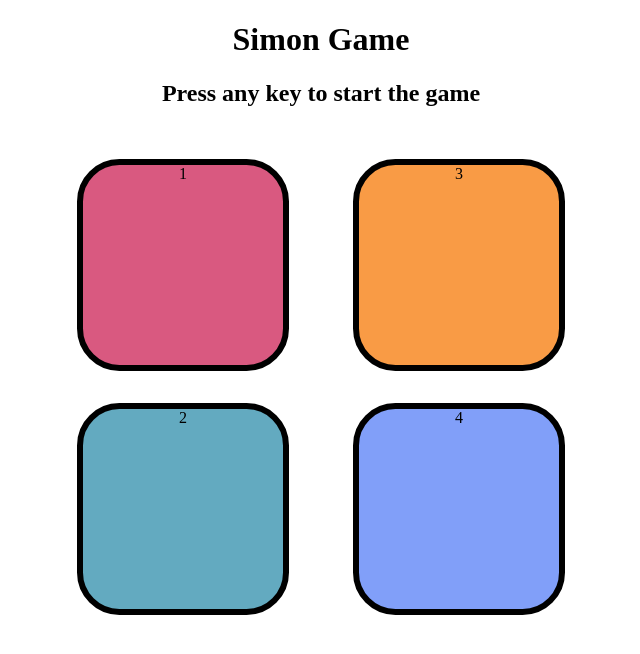
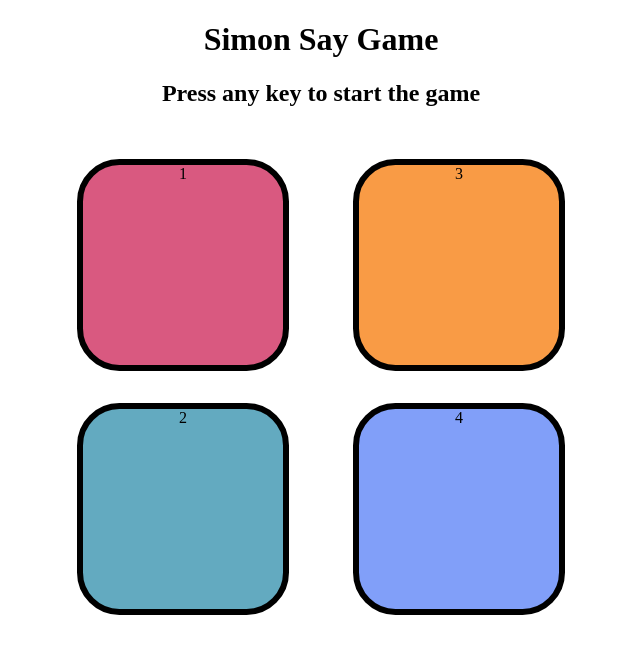
Before and after one commit to Santu-log/Simon_Say_Game, a plain HTML site: page index.html in a window 1280 px wide. Shown: the whole page, without its empty margins (319-959 px from the left). Drawn offline with Linux system fonts and the light colour scheme.

Commit message:
Update index.html

```diff
--- a/index.html
+++ b/index.html
@@ -7,7 +7,7 @@
     <link rel="stylesheet" href="style.css">
 </head>
 <body>
-    <h1>Simon Game</h1>
+    <h1>Simon Say Game</h1>
     <h2>Press any key to start the game</h2>
 
     <div class="btn-container">
```
